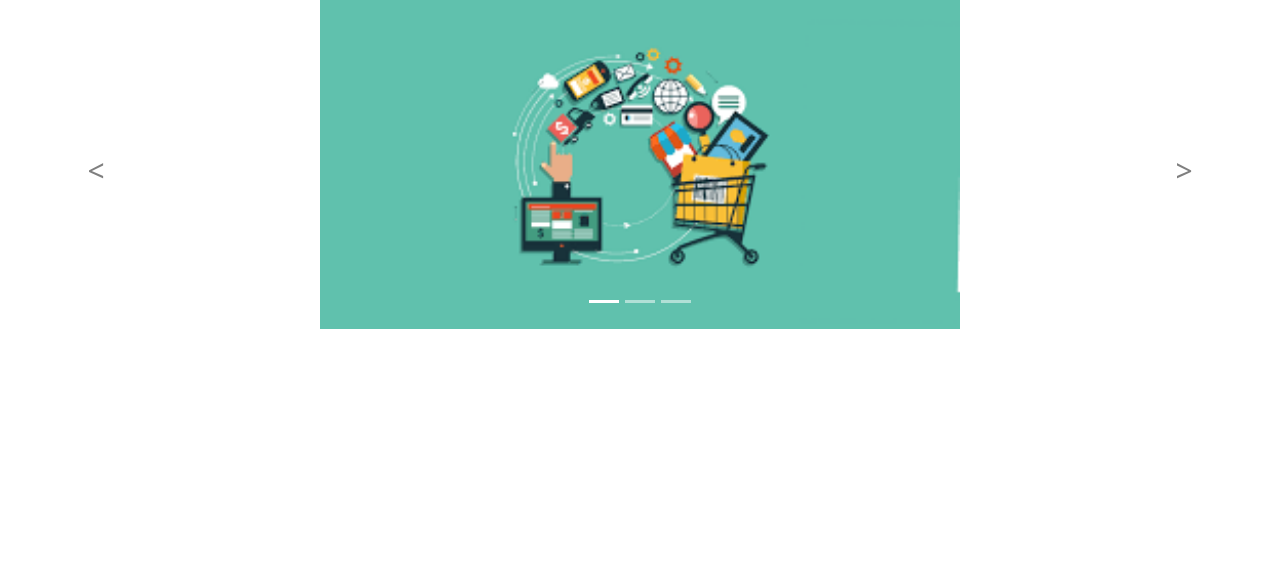
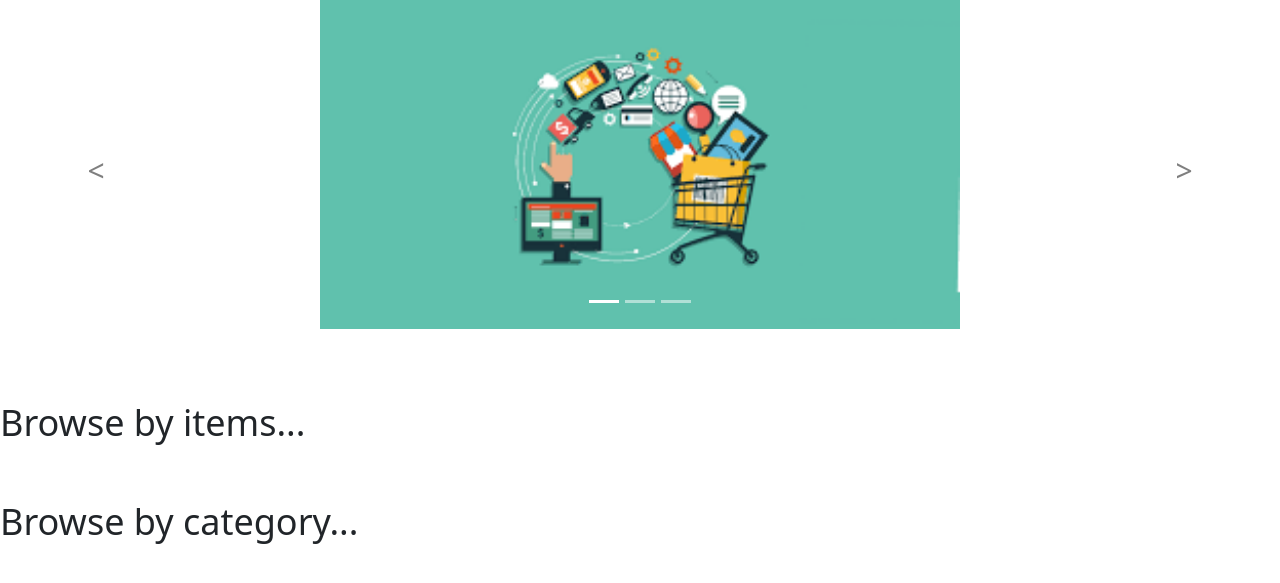
Before and after one commit to JackSparrow9875/Flask, a Flask app: page / in a window 1280 px wide. Shown: the part 131-714 px from the top of the page. Run offline with Flask 3, Linux system fonts and the light colour scheme; data that the repository does not hold is empty.

Commit message:
added the items and categories on the home page

```diff
--- a/app.py
+++ b/app.py
@@ -1,5 +1,6 @@
 from flask import Flask, render_template, flash, redirect, url_for, request
 from flask_sqlalchemy import SQLAlchemy
+from sqlalchemy.sql.expression import func
 from flask_wtf import FlaskForm
 from wtforms import StringField, PasswordField, SubmitField, DateField, SelectField
 from wtforms.validators import DataRequired, EqualTo, Length
@@ -93,8 +94,9 @@ class NewItem(FlaskForm):
 #DEFINING ROUTES AND VIEWS
 @app.route('/')
 def index():
-
-    return render_template('home.html')
+    items = Items.query.order_by(func.random()).limit(5).all()
+    categories = Category.query.order_by(func.random()).limit(5).all()
+    return render_template('home.html', items=items, categories=categories)
 
 @app.route('/signin', methods=["GET", "POST"])
 def signin():
--- a/templates/home.html
+++ b/templates/home.html
@@ -55,5 +55,24 @@
             <span class="visually-hidden">Next</span>
         </button>
     </div>
+    <br/><br><br>
+    <h2>Browse by items...</h2><br>
+    {% for item in items %}
+    <div class="shadow p-3 mb-5 bg-body rounded">
+        <h4>{{ item.item_name }}</h4>
+        Price:                  {{ item.item_price }}<br>
+        Date added:             {{ item.date_added }}<br>
+        Current Availability:   {{ item.available }}<br>
+    </div><br>
+    {% endfor %}
+
     <br/>
+    <h2>Browse by category...</h2><br>
+    {% for category in categories %}
+    <div class="shadow p-3 mb-5 bg-body rounded">
+        <h4>{{ category.cat_name }}</h4>
+        {{ category.cat_description }}
+    </div><br>
+    {% endfor %}
+
 {% endblock %}
```
Lines whose indentation alone changed are shown as unchanged.
